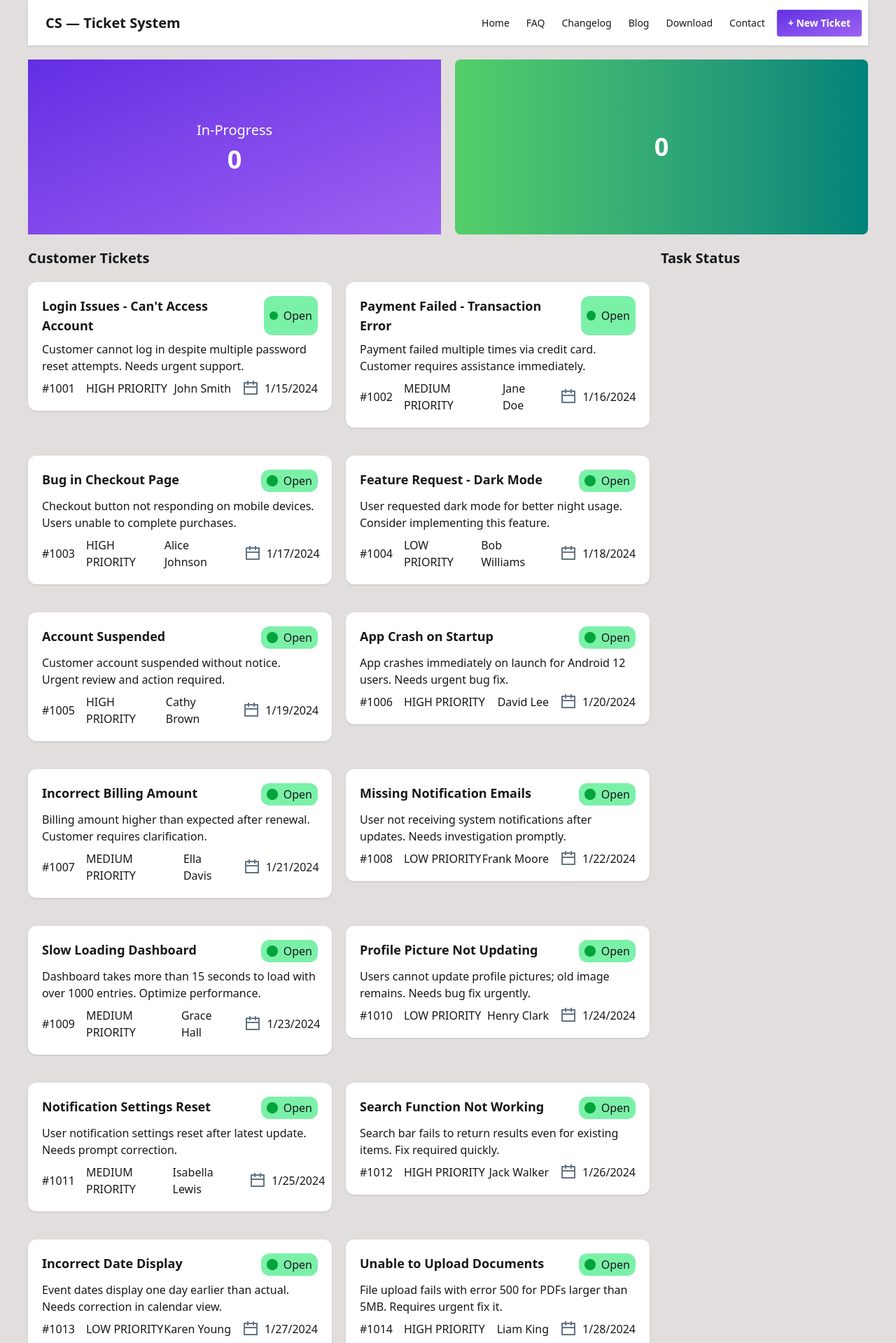
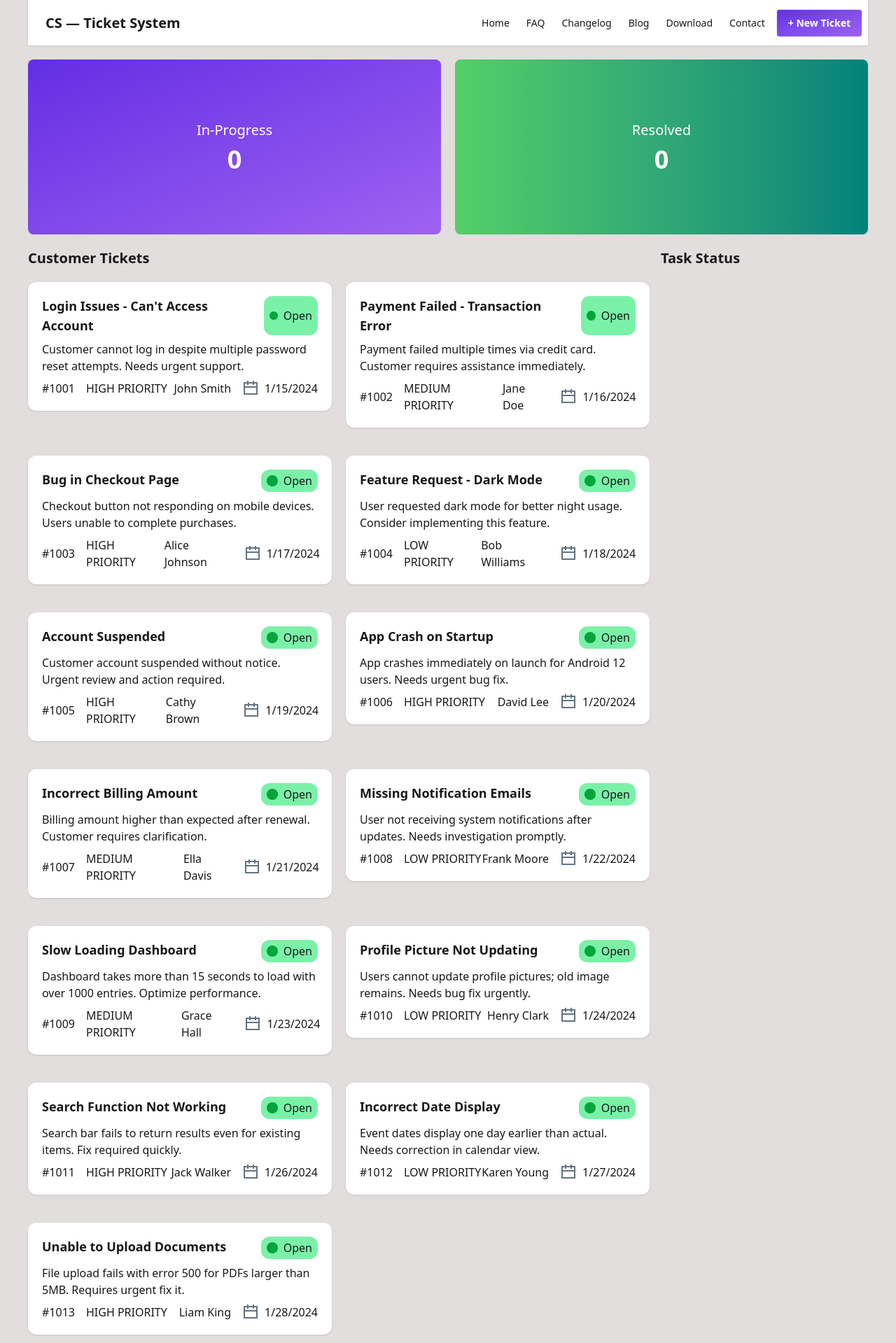
Before and after one commit to pijush512/Assignment7, a React (Vite) app: page / in a window 1280 px wide. Shown: the top 1919 px of the page at 70% size. Built offline with nearby package versions, Linux system fonts and the light colour scheme.

Commit message:
Readme file done

```diff
--- a/public/Card.json
+++ b/public/Card.json
@@ -89,17 +89,9 @@
     "assignedTo": "Henry Clark",
     "date": "1/24/2024"
   },
+
   {
     "id": 1011,
-    "title": "Notification Settings Reset",
-    "status": "Open",
-    "description": "User notification settings reset after latest update. Needs prompt correction.",
-    "priority": "MEDIUM PRIORITY",
-    "assignedTo": "Isabella Lewis",
-    "date": "1/25/2024"
-  },
-  {
-    "id": 1012,
     "title": "Search Function Not Working",
     "status": "Open",
     "description": "Search bar fails to return results even for existing items. Fix required quickly.",
@@ -108,7 +100,7 @@
     "date": "1/26/2024"
   },
   {
-    "id": 1013,
+    "id": 1012,
     "title": "Incorrect Date Display",
     "status": "Open",
     "description": "Event dates display one day earlier than actual. Needs correction in calendar view.",
@@ -117,7 +109,7 @@
     "date": "1/27/2024"
   },
   {
-    "id": 1014,
+    "id": 1013,
     "title": "Unable to Upload Documents",
     "status": "Open",
     "description": "File upload fails with error 500 for PDFs larger than 5MB. Requires urgent fix it.",
--- a/src/Component/Banner/Banner.jsx
+++ b/src/Component/Banner/Banner.jsx
@@ -11,7 +11,7 @@ const Banner = ({inprogress}) => {
     return (
         <div className='mt-5 max-w-[1200px] mx-auto flex justify-between gap-5'>
 
-            <div className='w-[780px] h-[250px] bg-cover bg-no-repeat flex items-center justify-center'
+            <div className='w-[780px] h-[250px] bg-cover bg-no-repeat flex items-center justify-center rounded-lg'
             style={{
                 backgroundImage: `linear-gradient(to bottom right, #632EE3, #9F62F2), url(${shakib})`}}>
                 <div>
@@ -21,7 +21,10 @@ const Banner = ({inprogress}) => {
             </div>
 
             <div className='w-[780px] h-[250px] bg-gradient-to-r from-[#54CF68] to-[#00827A] rounded-lg flex items-center justify-center' >
-                <h1 className='text-white font-bold text-4xl'>0</h1>
+                <div>
+                    <h1 className='text-center text-xl mb-2 text-white'>Resolved</h1>
+                    <h1 className='text-white text-center  font-bold text-4xl'>0</h1>
+                </div>
             </div>
 
         </div>
```
Also changed, not shown: 1 other file (tests, documents, lock files or other folders).
